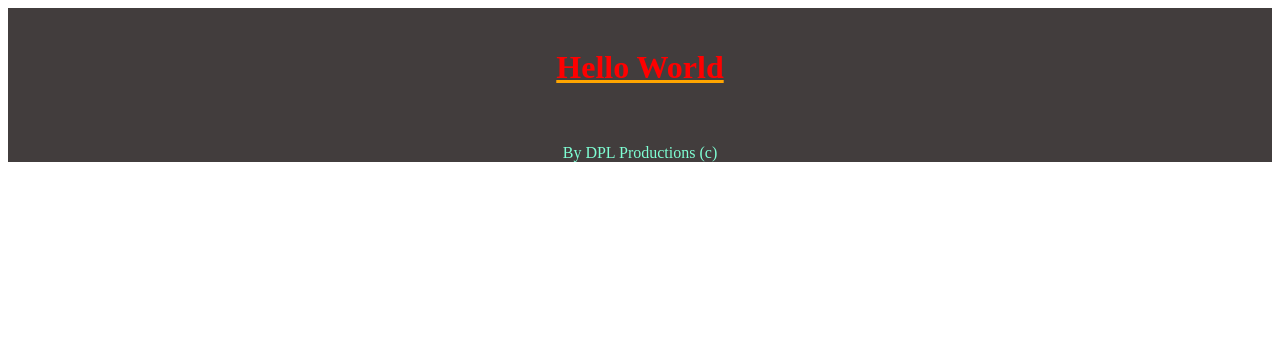
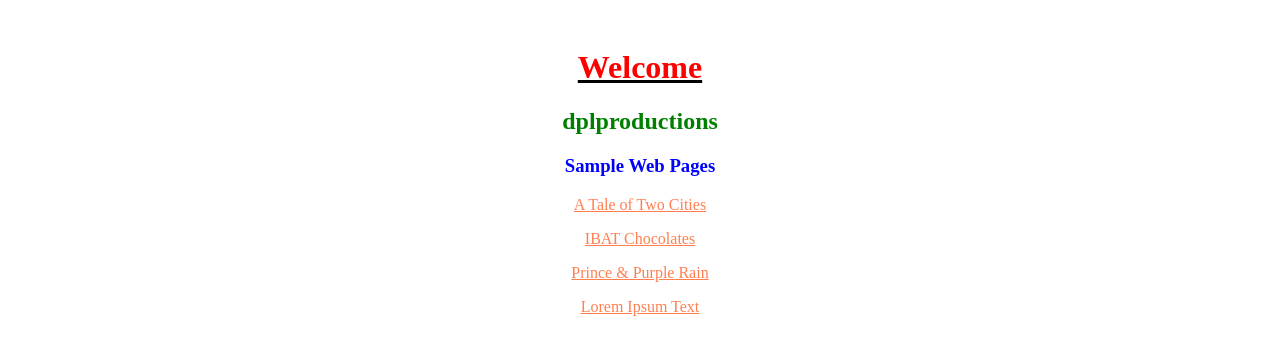
Before and after one commit to dplproductions/dplproductions.github.io, a plain HTML site: page index.html in a window 1280 px wide. Drawn offline with Linux system fonts and the light colour scheme.

Commit message:
Add files via upload

```diff
--- a/index.html
+++ b/index.html
@@ -1,32 +1,31 @@
-<!doctype html>
+<!DOCTYPE html>
 <html lang="en">
 
 <head>
-    <meta http-equiv="content-type" content="text/html; charset=UTF-8">
     <meta charset="UTF-8">
-    <title>DplProductions</title>
-    <meta name="viewport" content="width=device-width, user-scalable=no, initial-scale=1, maximum-scale=1.0">
-    <link rel="stylesheet" href="">
-    <script src=""></script>
-    <meta name="author" content="DPL Productions">
-    <meta name="keywords" content="online mobile gaming">
-    <meta name="ROBOTS" content="No,Index">
+    <meta http-equiv="X-UA-Compatible" content="IE=edge">
+    <meta name="viewport" content="width=device-width, initial-scale=1.0">
+    <title>dplproductions | Home Page</title>
+    <meta name="description" content="Welcome to my website that showcases some of my digital creations.">
 </head>
 
+<body>
+    <div class="center text" style="text-align:center">
+        <div class="margin and padding" style="margin-left:20px; margin-right:20px; padding:20px">
+            <div class="content">
 
-<body>
+                <u>
+                    <h1 style="color:red">Welcome</h1>
+                </u>
+                <h2 style="color:green">dplproductions</h2>
 
-    <div class="heading">
-        <div class="center text" style="text-align:center">
-            <div class="background" style="background-color:rgb(66, 61, 61)">
-                <div class="margin and padding" style="margin-left:20px; margin-right:20px; padding:20px">
-                    <u style="color:orange">
-                        <h1 style="color:red">Hello World</h1>
-                    </u>
-                </div>
-                <div class="logo">
-                    <p style="color:aquamarine">By DPL Productions (c)</p>
-                </div>
+                <h3 style="color:blue">Sample Web Pages</h3>
+
+                <p><a style="color:coral" href="./exercises/page-1.html">A Tale of Two Cities</a></p>
+                <p><a style="color:coral" href="./exercises/page-2.html">IBAT Chocolates</a></p>
+                <p><a style="color:coral" href="./exercises/page-3.html">Prince & Purple Rain</a></p>
+                <p><a style="color:coral" href="./exercises/page-4.html">Lorem Ipsum Text</a></p>
+
             </div>
         </div>
     </div>
```
